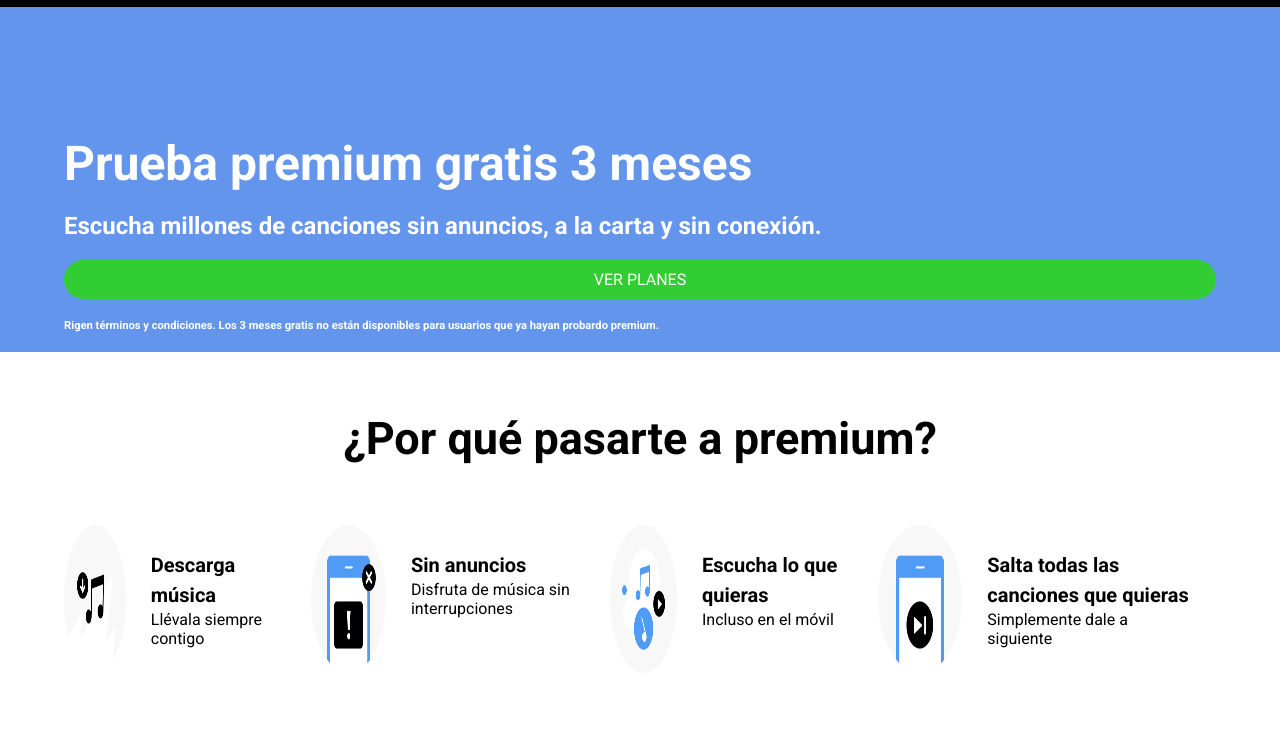
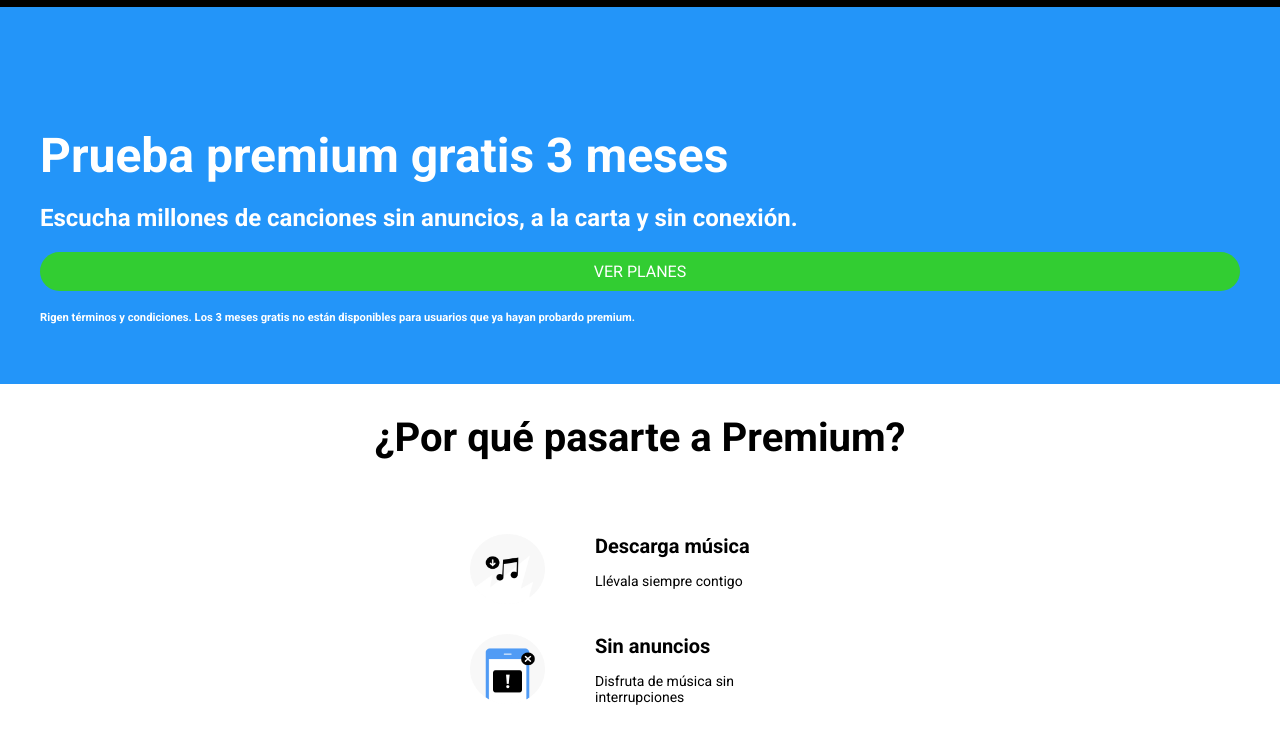
Before and after one commit to Adalab/promo-p-modulo-1-pair-19-spotify2, a website: page docs/index.html in a window 1280 px wide. Shown: the part 53-784 px from the top of the page. Drawn offline with Linux system fonts and the light colour scheme.

Commit message:
re-extructure main

```diff
--- a/docs/index.html
+++ b/docs/index.html
@@ -14,13 +14,11 @@
     <title>Document</title>
   </head>
   <body>
-    <header class="header">
-
-        <img class="logo" src="./assets/images/logo.png" alt="logotipo de spotify" />
-        <img class="burguer" src="./assets/images/menu-icon.png" alt=" icono menu hamburguesa"/>
 
 
-
+    <header class="header">
+      <img class="logo" src="./assets/images/logo.png" alt="logotipo de spotify" />
+      <img class="burguer" src="./assets/images/menu-icon.png" alt=" icono menu hamburguesa"/>
       <!--<nav class="menu">
         <ul>
           <li class="menu_item"><a class="link" href="">Premium</a></li>
@@ -32,57 +30,60 @@
           </li>
         </ul>
       </nav>-->
+    </header>
 
-    </header>
+
     <main>
       <section class="section_blue">
-        <div class="wrapper">
-          <h1 class="titulo_principal">Prueba premium gratis 3 meses</h1>
-          <h2 class="titulo_secundario">
+        <div class="wrapper-container">
+          <h1 class="principal">Prueba premium gratis 3 meses</h1>
+          <h2 class="secondary">
             Escucha millones de canciones sin anuncios, a la carta y sin
             conexión.
           </h2>
-          <div class="boton"><p>VER PLANES</p></div>
-          <h6 class="letra_peq">
+          <div class="button"><p>VER PLANES</p></div>
+          <h6 class="small-text">
             Rigen términos y condiciones. Los 3 meses gratis no están
             disponibles para usuarios que ya hayan probardo premium.
           </h6>
         </div>
       </section>
 
-      <section class="condiciones wrapper">
-        <h1 class="titulo_premium">¿Por qué pasarte a premium?</h1>
-        <div class="condiciones_todas">
-          <article class="icono">
-            <img class="img_beneficts" src="./assets/images/benefit-1.png" alt="" />
-            <div class="condiciones-tex">
-              <p class="subtitulos">Descarga música</p>
-              <p>Llévala siempre contigo</p>
+      <section class="section-white">
+        <h1 class="premium-title">¿Por qué pasarte a Premium?</h1>
+        <div class="conditions">
+          <article class="icon">
+            <img class="img_benefits" src="./assets/images/benefit-1.png" alt="" />
+            <div class="conditions-tex">
+              <p class="subtitles">Descarga música</p>
+              <p class="sub-subtitle">Llévala siempre contigo</p>
             </div>
           </article>
-          <article class="icono">
-            <img class="img_beneficts" src="./assets/images/benefit-2.png" alt="" />
-            <div class="condiciones-tex">
-              <p class="subtitulos">Sin anuncios</p>
-              <p>Disfruta de música sin interrupciones</p>
+          <article class="icon">
+            <img class="img_benefits" src="./assets/images/benefit-2.png" alt="" />
+            <div class="conditions-tex">
+              <p class="subtitles">Sin anuncios</p>
+              <p class="sub-subtitle">Disfruta de música sin interrupciones</p>
             </div>
           </article>
-          <article class="icono">
-            <img class="img_beneficts" src="./assets/images/benefit-3.png" alt="" />
-            <div class="condiciones-tex">
-              <p class="subtitulos">Escucha lo que quieras</p>
-              <p>Incluso en el móvil</p>
+          <article class="icon">
+            <img class="img_benefits" src="./assets/images/benefit-3.png" alt="" />
+            <div class="conditions-tex">
+              <p class="subtitles">Escucha lo que quieras</p>
+              <p class="sub-subtitle">Incluso en el móvil</p>
             </div>
           </article>
-          <article class="icono">
-            <img class="img_beneficts" src="./assets/images/benefit-4.png" alt="" />
-            <div class="condiciones-tex">
-              <p class="subtitulos">Salta todas las canciones que quieras</p>
-              <p>Simplemente dale a siguiente</p>
+          <article class="icon">
+            <img class="img_benefits" src="./assets/images/benefit-4.png" alt="" />
+            <div class="conditions-tex">
+              <p class="subtitles">Salta todas las canciones que quieras</p>
+              <p class="sub-subtitle">Simplemente dale a siguiente</p>
             </div>
           </article>
       </section>
     </main>
+
+
     <footer class="footer">
       <div class="texto-fot">
         <nav class="menu_footer">
--- a/src/scss/main.scss
+++ b/src/scss/main.scss
@@ -45,28 +45,27 @@
   margin: 0 10px;
   color: white;
 }
-
+/*section blue*/
 .section_blue {
   display: flex;
   flex-direction: column;
-  justify-content: flex-end;
-  background-color: cornflowerblue;
+  background-color: rgb(35, 149, 249);
+  color: white;
   width: 100%;
-
-  color: white;
+  padding: 40px;
 }
-
-.titulo_principal {
+.wrapper-container {
+  overflow-wrap: normal;
+}
+.principal {
   font-size: 3rem;
-  margin-top: 8rem;
+  margin-top: 5rem;
 }
-
-.titulo_secundario {
+.secondary {
   font-size: 1.5rem;
   margin: 1.25rem 0;
 }
-
-.boton {
+.button {
   background-color: limegreen;
   width: 100%;
   display: flex;
@@ -75,62 +74,67 @@
   margin: 1.25rem 0;
   border-radius: 40px;
 }
-
-.letra_peq {
+.small-text {
   font-size: 0.7rem;
-
   margin: 1.25rem 0;
 }
 
-.titulo_premium {
-  font-size: 45px;
+/*section white*/
+
+.section-white {
+  display: flex;
+  flex-direction: column;
+  justify-content: center;
+  align-items: center;
+  font-size: 16px;
+  padding-left: 10px;
+  padding-right: 10px;
+  padding-bottom: 30px;
+}
+.premium-title {
+  font-size: 40px;
   width: 100%;
+  height: 110px;
   justify-content: center;
   display: flex;
-  margin: 0 0 60px 0;
+  margin: 30px 0 10px 0;
   text-align: center;
 }
-
-.condiciones {
+.conditions {
   display: flex;
   flex-direction: column;
-
-  justify-content: space-around;
-  padding: 60px 0 60px 0;
+  justify-content: space-between;
+  width: 350px;
 }
-.icono {
+.icon {
   display: flex;
   flex-direction: row;
   flex-wrap: nowrap;
+  height: 100px;
+  padding-bottom: 30px;
 }
 
-.img_beneficts {
-  width: 25%;
+.img_benefits {
+  width: 75px;
+  margin-right: 50px;
+  margin-left: 5px;
 }
-.subtitulos {
+
+.conditions-text {
+  display: flex;
+  flex-direction: column;
+  justify-content: flex-start;
+}
+.subtitles {
   width: 100%;
-
   font-weight: bold;
   font-size: 20px;
-  line-height: 1.5;
+  margin-bottom: 15px;
 }
-.wrapper {
-  width: 90%;
-  margin: 0 auto;
+.sub-subtitle {
+  font-size: 14px;
 }
 
-.condiciones-tex {
-  padding: 25px;
-}
-
-.texto-fot {
-  max-width: 250px;
-  display: flex;
-}
-
-.condiciones_todas {
-  display: flex;
-}
 /*footer start*/
 .footer {
   background-color: black;
@@ -148,6 +152,10 @@
   color: gray;
   text-decoration: none;
   margin: 6px;
+}
+.texto-fot {
+  max-width: 250px;
+  display: flex;
 }
 
 .menu_item_footer {
```
Also changed, not shown: src/html/index.html (+35 -34 lines), docs/assets/css/main.css.
